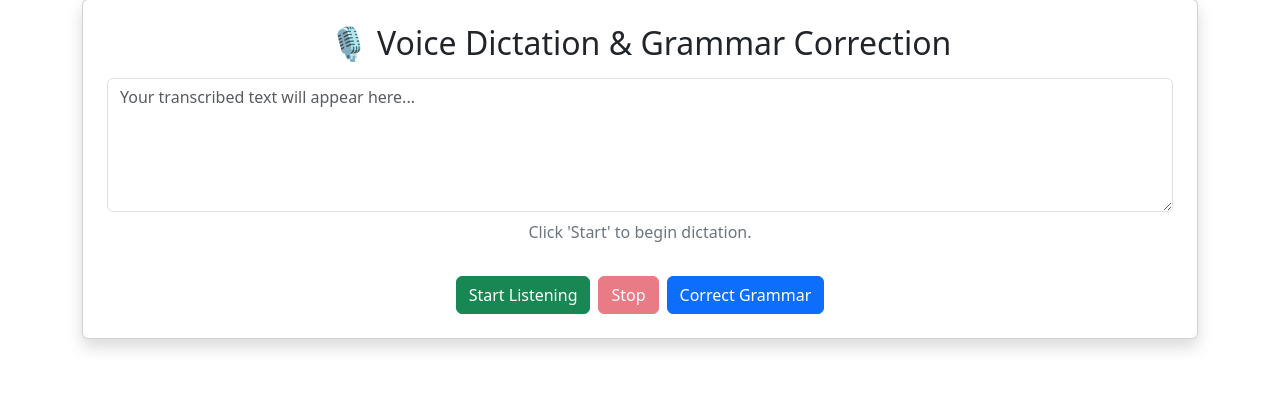
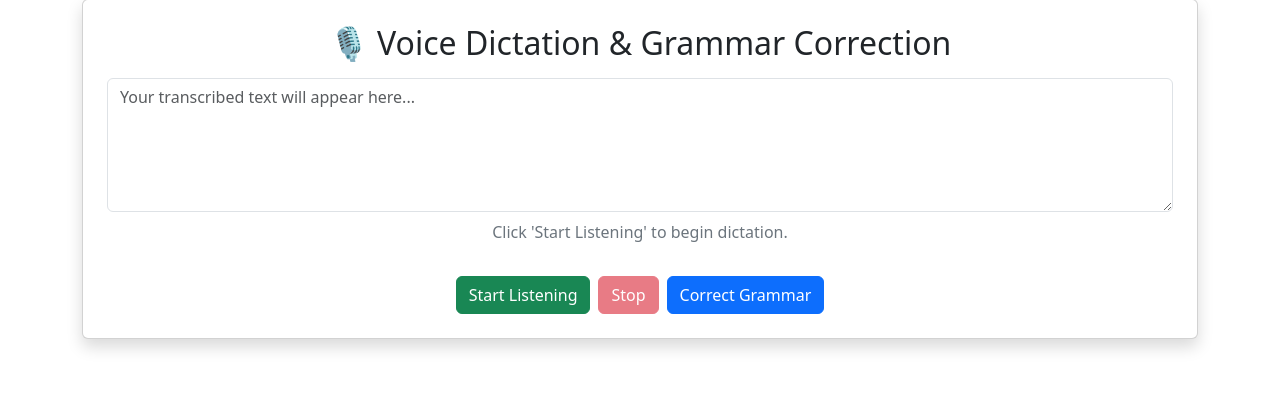
Before and after one commit to Sagar0810k/voice-dictation-app, a Flask app: page / in a window 1280 px wide. Shown: the part 49-465 px from the top of the page. Run offline with Flask 3, Linux system fonts and the light colour scheme.

Commit message:
requirment added

```diff
--- /dev/null
+++ b/requirements.txt
@@ -0,0 +1,4 @@
+Flask
+google-generativeai
+python-dotenv
+gunicorn
--- a/templates/index.html
+++ b/templates/index.html
@@ -15,7 +15,7 @@
 
         <textarea id="transcription" class="form-control" rows="5" placeholder="Your transcribed text will appear here..." readonly></textarea>
 
-        <p id="status" class="text-center mt-2 text-secondary">Click 'Start' to begin dictation.</p>
+        <p id="status" class="text-center mt-2 text-secondary">Click 'Start Listening' to begin dictation.</p>
 
         <div class="d-flex justify-content-center mt-3">
             <button id="start-btn" class="btn btn-success me-2">Start Listening</button>
```
Also changed, not shown: 1 other file.
